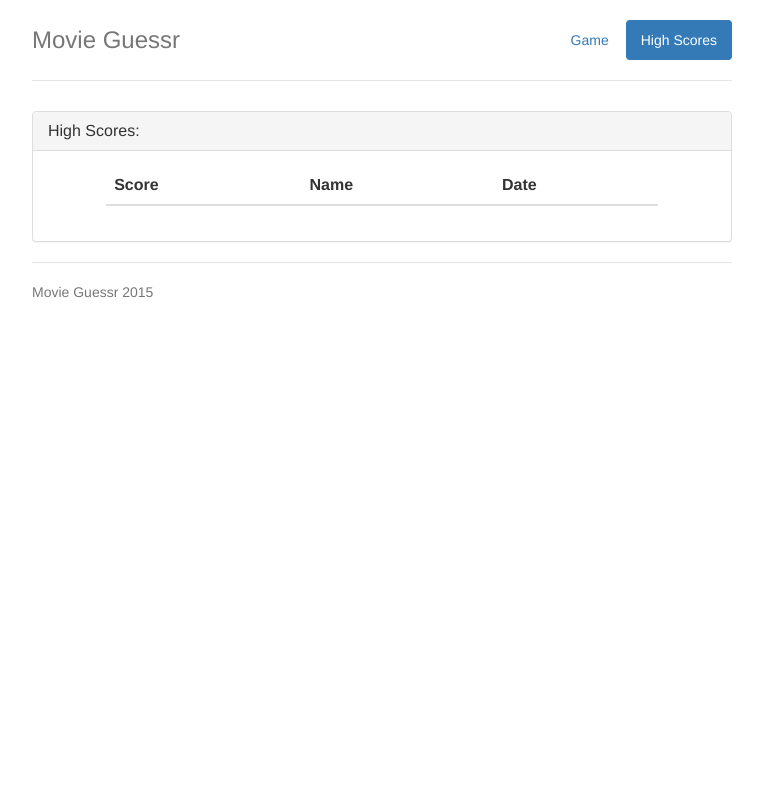
After one commit to jondubin/movie-guesser, a Flask app: page /high-scores in a window 1280 px wide. The commit adds this page. Shown: the whole page, without its empty margins (258-1021 px from the left). Run offline with Flask 2, Linux system fonts and the light colour scheme; data that the repository does not hold is empty; parts of the project's set-up code (start-up, migrations or seed data) failed here and were passed over; some libraries are stand-ins or nearby versions.

Commit message:
high scores work

```diff
--- /dev/null
+++ b/movie_guessr/templates/high_scores.html
@@ -0,0 +1,78 @@
+<DOCTYPE html>
+<html lang="en">
+    <head>
+        <meta charset="utf-8">
+        <meta http-equiv="X-UA-Compatible" content="IE=edge">
+        <meta name="viewport" content="width=device-width, initial-scale=1">
+        <!-- The above 3 meta tags *must* come first in the head; any other head content must come *after* these tags -->
+        <meta name="description" content="">
+        <meta name="author" content="">
+        <!-- <link rel="icon" href="../../favicon.ico"> -->
+
+        <title>Movie Guessr</title>
+
+        <!-- Bootstrap core CSS -->
+        <script src="https://ajax.googleapis.com/ajax/libs/jquery/1.11.3/jquery.min.js"></script>
+        <link href="https://maxcdn.bootstrapcdn.com/bootstrap/3.3.5/css/bootstrap.min.css" rel="stylesheet">
+        <script src="https://maxcdn.bootstrapcdn.com/bootstrap/3.3.5/js/bootstrap.min.js"></script>
+
+        <!-- Custom styles for this template -->
+        <link href="{{ url_for('static', filename='style.css') }}" rel="stylesheet">
+    </head>
+
+    <body>
+
+        <div class="container">
+            <div class="header clearfix">
+                <nav>
+                    <ul class="nav nav-pills pull-right">
+                        <li role="presentation"><a href="/">Game</a></li>
+                        <li role="presentation" class="active"><a href="#">High Scores</a></li>
+                    </ul>
+                </nav>
+                <h3 class="text-muted">Movie Guessr</h3>
+            </div>
+            <div class="panel panel-default">
+                <div class="panel-heading">
+                    <h3 class="panel-title">High Scores: </h3>
+                </div>
+                <div class="panel-body">
+                    <div class="row">
+                        <div class="col-lg-10 col-lg-offset-1">
+                        <table id="high-scores" class="table table-hover">
+                            <thead>
+                                <tr>
+                                    <th>Score</th>
+                                    <th>Name</th>
+                                    <th>Date</th>
+                                </tr>
+                            </thead>
+                            <tbody>
+                            </tbody>
+                        </table>
+                        </div>
+                    </div>
+                </div>
+            </div>
+
+            <footer class="footer">
+                <p>Movie Guessr 2015</p>
+            </footer>
+
+
+        </div> <!-- /container -->
+        <script>
+         $.get("/get_scores", function (data) {
+             scores = data.scores;
+             for (var i = 0; i < scores.length; i++) {
+                 score = scores[i];
+                 date = score.time.split(' ', 1);
+                 date_split = date[0].split('-');
+                 date = date_split[1] + '-' + date_split[2] + '-' + date_split[0];
+                 $('tbody').append('<tr><td>' + score.score + '</td><td>'+ score.user +'</td><td>'+ date+ '</td></tr>');
+             }
+         });
+
+        </script>
+    </body>
+</html>
--- a/movie_guessr/utils.py
+++ b/movie_guessr/utils.py
@@ -2,9 +2,9 @@ from movie_guessr import r
 from flask import send_file
 import requests
 from StringIO import StringIO
-from bing_search_api import BingSearchAPI
 import tmdbsimple as tmdb
 from config import *
+from bing_search_api import BingSearchAPI
 
 tmdb.API_KEY = tmdb_api
 
--- a/movie_guessr/views.py
+++ b/movie_guessr/views.py
@@ -1,10 +1,12 @@
 from flask import Flask, render_template, jsonify, request, send_file
+from datetime import datetime
+from operator import itemgetter
 from populate_db import engine
 from sqlalchemy import and_, select, func
 from populate_db import actors, movies, acts
 import random
 from StringIO import StringIO
-
+import string
 from movie_guessr import app
 from movie_guessr import conn
 from movie_guessr import r
@@ -41,7 +43,7 @@ def get_actor_movies(name):
     return get_movies_from_id(actor_id)
 
 
-def get_actor_with_movies(results):
+def get_actor_with_3_movies(results):
     # stmt = select.order_by(func.rand([actors.c.actor_id])).limit(1)
     for result in results:
         actor_name = result[1]
@@ -62,7 +64,7 @@ def get_random_actor():
     while True:
         query = "select actor_id, name from actors ORDER BY rand() limit 200"
         results = engine.execute(query)
-        actor = get_actor_with_movies(results)
+        actor = get_actor_with_3_movies(results)
         if actor:
             return actor
 
@@ -83,9 +85,43 @@ def get_poster():
 def get_movies():
     name = request.args.get('name')
     movies = get_actor_movies(name)
-    return jsonify({'movies': movies})
 
+    return jsonify({'name': string.capwords(name),
+                    'movies': movies})
+
+
+@app.route('/add_score', methods=['POST', 'GET'])
+def add_score():
+    content = request.get_json()
+    print content
+    user = content['name']
+    score = content['score']
+    curr_time = str(datetime.now())
+    value = str(score) + "|" + curr_time + "|" + user
+    r.rpush('scores', value)
+    return jsonify({})
+
+@app.route('/get_scores')
+def get_high_scores():
+    all_scores = r.lrange('scores', 0, -1)
+    scores = []
+    for score in all_scores:
+        curr_score = {}
+        entry_values =  score.split('|')
+        curr_score['score'] = entry_values[0]
+        curr_score['time'] = entry_values[1]
+        curr_score['user'] = entry_values[2]
+        scores.append(curr_score)
+
+    newlist = sorted(scores, key=itemgetter('score'), reverse=True)
+    return_val = {}
+    return_val['scores'] = newlist
+    return jsonify(return_val)
 
 @app.route('/')
 def index():
     return render_template('index.html')
+
+@app.route('/high-scores')
+def high_scores():
+    return render_template('high_scores.html')
```
Also changed, not shown: movie_guessr/scores.py (deleted, +0 -40 lines), movie_guessr/templates/index.html (+64 -23 lines).
